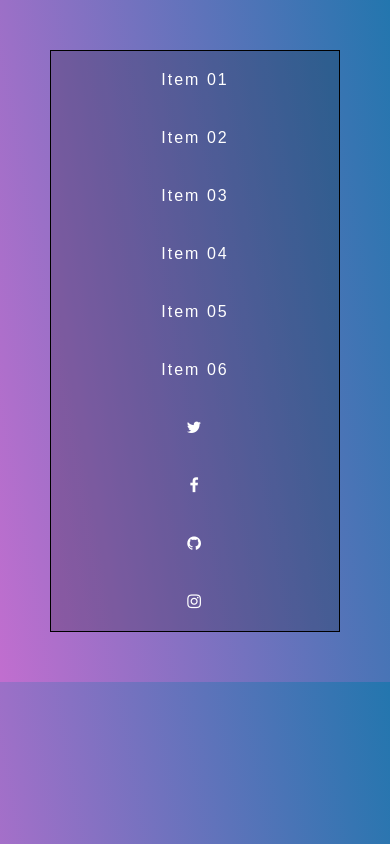
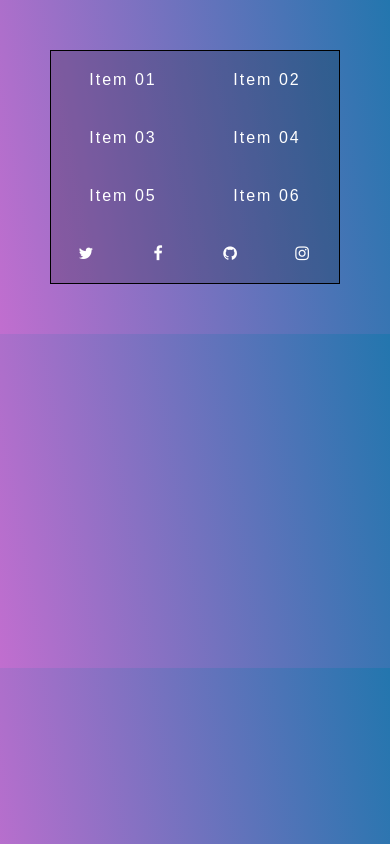
Before and after one commit to plaseo/flexboxpractice, a plain HTML site: page flexbox-nav/index.html in a window 390 px wide. Drawn offline with Linux system fonts and the light colour scheme.

Commit message:
flexbox lessions

```diff
--- a/flex-direction/style.css
+++ b/flex-direction/style.css
@@ -37,7 +37,7 @@ column reverse we can go from bottom to top instead of top to bottom */
   display:flex;
   border:10px solid goldenrod;
   min-height:100vh;
-  flex-direction: co
+  flex-direction: column
   /* flex-wrap:wrap; */
 }
 
--- a/flexbox-nav/style-START.css
+++ b/flexbox-nav/style-START.css
@@ -43,16 +43,41 @@ a:hover {
   list-style: none;
   margin: 0;
   padding: 0;
+  display: flex;
 
 }
 
+.flex-nav li {
+  flex: 3;
+}
+.flex-nav .social{
+  flex:1;
+}
+
+
+
+
+/* .flex-nav li{
+
+} */
+
+
+
 
 @media all and (max-width:1000px) {
-
+  .flex-nav ul {
+    flex-wrap: wrap;
+  }
+  .flex-nav li{
+    flex: 1 1 50%;
+  }
 
 }
 
 @media all and (max-width:500px) {
+  .flex-nav .li{
+    flex: 1 1 50%;
+  }
 
 
 }
```
